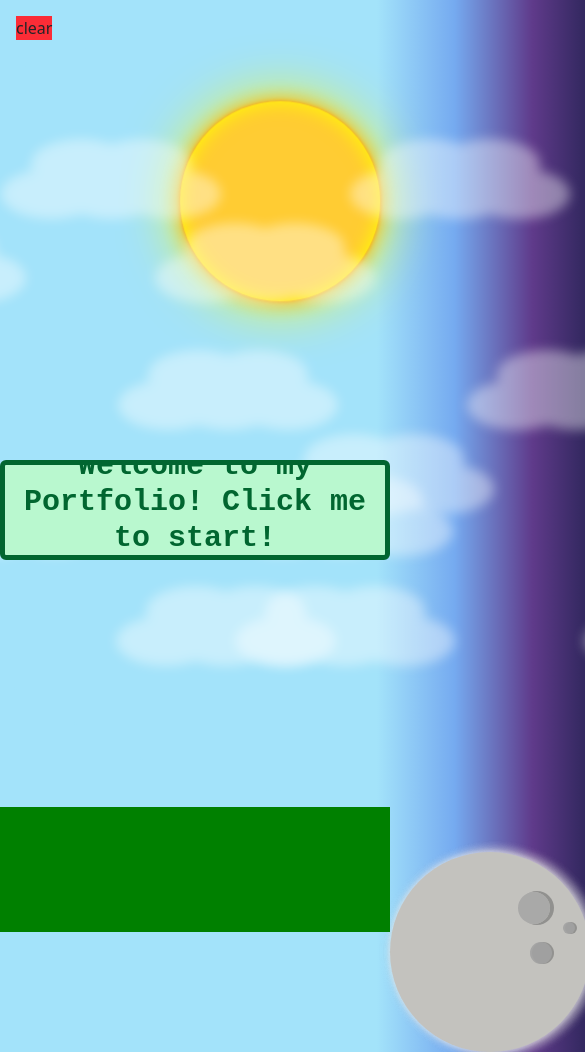
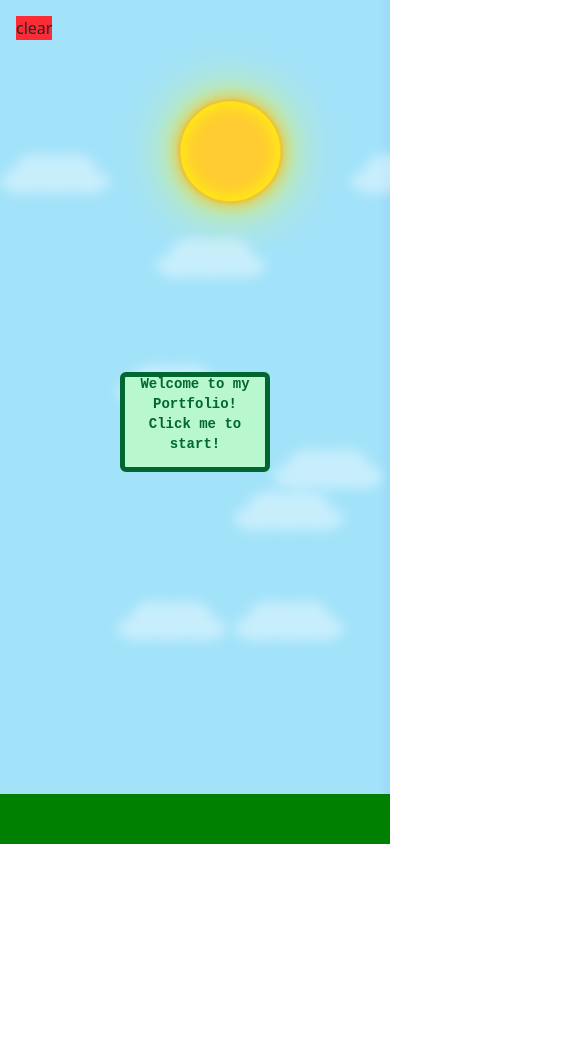
Before and after one commit to cala28124-sketch/portfolio-project, a React app: page / in a window 390 px wide. Shown: the top 1052 px of the page, 585 px wide, since content can reach past the window. After the commit the page ends 844 px from the top, so only its background shows below. Built offline with nearby package versions, Linux system fonts and the light colour scheme; the HTML template or start-up script is replaced by a standard one; a web font is replaced by a local one.

Commit message:
bunch of mobile fixes/finalizations, some work on navbar

```diff
--- a/src/App.css
+++ b/src/App.css
@@ -1,5 +1,13 @@
 @import url("https://fonts.googleapis.com/css?family=Bowlby+One+SC");
 @import "tailwindcss";
+
+html,
+body {
+  width: 100%;
+  height: 100dvh;
+  overflow-x: hidden; /* Prevents side-scrolling */
+  position: relative;
+}
 
 .custom-scrollbar {
   /* Options: auto, thin, or none */
@@ -215,6 +223,8 @@ body.no-scroll {
 }
 
 .cloud {
+  width: 100px;
+  height: 50px;
   -webkit-filter: blur(6px);
   position: absolute;
   background: white;
@@ -223,6 +233,21 @@ body.no-scroll {
     90px -30px 0 white;
   opacity: 0.4;
   z-index: 10;
+}
+
+@media (max-width: 1024px) {
+  .cloud {
+    width: 50px;
+    height: 25px;
+    -webkit-filter: blur(6px);
+    position: absolute;
+    background: white;
+    border-radius: 50%;
+    box-shadow: 30px 0 0 white, 60px 0 0 white, 15px -15px 0 white,
+      45px -15px 0 white;
+    opacity: 0.4;
+    z-index: 10;
+  }
 }
 
 .cloudanimate1 {
@@ -364,14 +389,47 @@ body {
   position: absolute;
   left: 128px;
   top: 40px;
-  width: 32px;
-  height: 32px;
+  width: 36px;
+  height: 36px;
   border-radius: 50%;
   box-shadow: 3px 0 0 1px rgba(98, 98, 98, 0.51),
     7px 45px 0 -5px rgba(162, 162, 162, 0.9),
     9px 45px 0 -5px rgba(100, 100, 100, 0.51),
     35px 20px 0 -10px rgba(162, 162, 162, 0.9),
     37px 20px 0 -10px rgba(100, 100, 100, 0.51);
+}
+@media (max-width: 1024px) {
+  .moon {
+    background-color: #c3c2be;
+    position: absolute;
+    width: 100px;
+    height: 100px;
+    border-radius: 50%;
+    box-shadow: 2.5px 0 5px 1.5px rgba(229, 229, 229, 0.3),
+      0 0 5px 1px rgba(229, 229, 229, 0.3),
+      2.5px 0 5px 1.5px rgba(229, 229, 229, 0.3),
+      0px 0 1.5px 1px rgba(229, 229, 229, 0.3);
+    margin: auto;
+    animation: movedot 120s linear infinite;
+  }
+
+  .moon::after {
+    content: "";
+    background-color: rgba(162, 162, 162, 0.81);
+    display: block;
+    position: absolute;
+    left: 64px;
+    top: 20px;
+    width: 18px;
+    height: 18px;
+    border-radius: 50%;
+
+    box-shadow: 1.5px 0 0 0.5px rgba(98, 98, 98, 0.51),
+      3.5px 22.5px 0 -2.5px rgba(162, 162, 162, 0.9),
+      4.5px 22.5px 0 -2.5px rgba(100, 100, 100, 0.51),
+      17.5px 10px 0 -5px rgba(162, 162, 162, 0.9),
+      18.5px 10px 0 -5px rgba(100, 100, 100, 0.51);
+  }
 }
 
 .dot {
@@ -413,8 +471,6 @@ body {
 .sun {
   display: inline-block;
   border-radius: 50%;
-  height: 200px;
-  width: 200px;
   background: #ffcc33;
   box-shadow: 0 0 4px orange, 0 0 20px orange, 0 0 60px yellow,
     inset 0 0 20px yellow;
--- a/src/App.tsx
+++ b/src/App.tsx
@@ -39,7 +39,7 @@ function App() {
       />
       <div className="pointer-events-none absolute inset-0 startslow">
         <Cloud></Cloud>
-        <div className="sun"></div>
+        <div className="sun w-[100px] h-[100px] md:w-[200px] md:h-[200px]"></div>
       </div>
       <Navbar
         menuclick={menuClick}
--- a/src/components/MatterBox.tsx
+++ b/src/components/MatterBox.tsx
@@ -130,7 +130,7 @@ const MatterBox: FC<Props> = ({
       render: { fillStyle: "black" },
     });
 
-    const ground = Bodies.rectangle(Width / 2, Height, Width, 250, {
+    const ground = Bodies.rectangle(Width / 2, Height, Width, 100, {
       isStatic: true,
       render: { fillStyle: "green" },
     });
@@ -247,7 +247,7 @@ const MatterBox: FC<Props> = ({
       </button>
       <div
         ref={boxRef}
-        className="w-full h-screen absolute z-20 bg-gradient-to-r"
+        className="w-full h-[100dvh] absolute z-20 bg-gradient-to-r"
       >
         <Title
           Start={Start}
--- a/src/components/Navbar.tsx
+++ b/src/components/Navbar.tsx
@@ -50,9 +50,10 @@ const Navbar = ({
   }, [Start]);
   return (
     <>
+      <div className="flex justify-center">
         <div
           id="navbar"
-        className={`flex justify-center mt-2 transition-opacity duration-1600 ease-out z-10 opacity-0 font
+          className={`w-[90%] lg:w-[900px] absolute flex justify-center mt-2 transition-opacity duration-1600 ease-out z-10 opacity-0 font
 
       ${Start ? "startslow" : "pointer-events-none"}
 
@@ -60,7 +61,7 @@ const Navbar = ({
 
       `}
         >
-        <div className="flex text-white font-bold items-center gap-3 justify-center h-20 w-5xl bg-white bg-opacity-50 rounded-full">
+          <div className="flex text-white font-bold items-center gap-3 justify-center h-20 w-full bg-white bg-opacity-50 rounded-full">
             <img
               className="h-12 !rounded-full scale-100 transform transition duration-150 hover:scale-120"
               src="/test_logo.webp"
@@ -127,6 +128,7 @@ const Navbar = ({
             </div>
           </div>
         </div>
+      </div>
     </>
   );
 };
--- a/src/components/PopUp.tsx
+++ b/src/components/PopUp.tsx
@@ -73,11 +73,11 @@ const PopUp = ({
       <div className="flex justify-center">
         <div
           id="aboutme"
-          className={`custom-scrollbar font opacity-0 absolute z-50 flex max-h-[90%] max-w-[95%] flex-col items-center overflow-y-auto rounded-md border-10 border-green-800 bg-green-300 md:h-4/5 md:w-5/6 lg:w-4/5 transition-opacity duration-800 ease-out
+          className={`custom-scrollbar font opacity-0 absolute z-50 flex max-h-[80dvh] max-w-[95%] flex-col items-center overflow-y-auto rounded-md border-10 border-green-800 bg-green-300 md:h-4/5 md:w-5/6 lg:w-4/5 transition-opacity duration-800 ease-out
     ${isOpen ? "start pointer-events-auto" : "pointer-events-none"}`}
         >
           <button
-            className="absolute top-2 right-2"
+            className="absolute top-2 right-0 md:top-2 md:right-2"
             onClick={() => {
               if (isClosed) {
                 setIsOpen(true);
@@ -89,35 +89,37 @@ const PopUp = ({
             }}
           >
             <img
-              className="h-1/10"
+              className="w-[80%] lg:w-full"
               src="\closebutton6.png"
               alt="close button"
             />
           </button>
-          <p className="text-xl font-bold text-green-800 py-4">
+          <p className="text-xl mt-4 font-bold text-green-800 py-4 mb-0">
             Hi, my name is...
           </p>
-
+          <div className="p-3 mb-0">
             <img
               className="block mx-auto p-3 w-[300px] bg-green-800"
               src="/headshotme.jpg"
               alt="source"
             ></img>
+          </div>
 
-          <h1 className="!font-extrabold !text-green-800 py-4">
+          <p className="!font-extrabold !text-green-800 text-center py-4 text-4xl md:text-4xl mb-0">
             ANTHONY CALABRESE!
-          </h1>
-          <p className="text-base font-bold text-green-800 text-center px-6 md: px-12 lg:px-24">
+          </p>
+          <div className="flex flex-col items-center w-[90%]">
+            <p className="text-base text-green-800 mx-auto text-center mx-auto">
               I'm a computer science student here at the University of Central
               Florida! Growing up, I've constantly held a fascination for
               programming and the many things its used to make. Now, I work
               towards improving and using my Software Engineering skills to not
               only better myself, but create tools that I and others can benefit
-            from!
+              from! Click on the boxes below to find more out about me!
             </p>
-          <div className="flex p-2 w-4/5 justify-center">
+            <div className="flex p-2 w-full justify-center text-sm">
               <div
-              className={` flex flex-col items-center transition-opacity duration-800
+                className={`flex flex-col items-center transition-opacity duration-800
 
                 ${button1 ? "opacity-0" : "opacity-100"}
 
@@ -186,7 +188,7 @@ const PopUp = ({
 
                 `}
               >
-              Interests
+                Hobbies
                 <button
                   className="p-2"
                   onClick={() => {
@@ -194,11 +196,12 @@ const PopUp = ({
                   }}
                 >
                   <img
-                  className="block mx-auto p-2 w-[150px] enlargen bg-green-800 size-auto"
+                    className="mx-auto p-2 w-[150px] enlargen bg-green-800 size-auto"
                     src="/test_logo.webp"
                     alt="source"
                   ></img>
                 </button>
+              </div>
             </div>
           </div>
         </div>
--- a/src/components/PopUpCareer.tsx
+++ b/src/components/PopUpCareer.tsx
@@ -69,11 +69,11 @@ const PopUpCareer = ({
       <div className="flex justify-center">
         <div
           id="career"
-          className={`custom-scrollbar font opacity-0 absolute z-50 flex h-[90%] w-[95%] flex-col items-center overflow-y-auto rounded-md border-4 border-green-800 bg-green-300 md:h-4/5 md:w-5/6 md:border-8 lg:w-4/5 lg:border-10 transition-opacity duration-800 ease-out
+          className={`custom-scrollbar font opacity-0 absolute z-50 flex h-[80dvh] w-[95%] flex-col items-center overflow-y-auto rounded-md border-4 border-green-800 bg-green-300 md:h-4/5 md:w-5/6 md:border-8 lg:w-4/5 lg:border-10 transition-opacity duration-800 ease-out
     ${isOpen ? "start pointer-events-auto" : "pointer-events-none"}`}
         >
           <button
-            className="absolute top-2 right-2"
+            className="absolute top-2 right-0 md:top-2 md:right-2"
             onClick={() => {
               if (isClosed) {
                 setIsOpen(true);
@@ -85,18 +85,20 @@ const PopUpCareer = ({
             }}
           >
             <img
-              className="h-[30px]"
+              className="w-[80%] lg:w-full"
               src="\closebutton6.png"
               alt="close button"
             />
           </button>
-          <p className="font-bold text-green-800 text-5xl p-2">My Career</p>
-          <p className="font-bold text-green-800 text-md p-2">
+          <p className="font-bold text-green-800 text-5xl p-2 mt-5">
+            My Career
+          </p>
+          <p className="font-bold text-green-800 text-md p-2 text-center">
             blah blah blah placeholder text placeholder text im talking here to
             take up space
           </p>
-          <div className="flex flex-col items-center gap-5 w-full h-full p-2">
-            <div className="min-h-2/5 w-[90%] border-green-800 border-5 bg-green-400 flex flex-col md:flex-row-reverse ">
+          <div className="flex flex-col items-center w-full p-2">
+            <div className="h-fit w-[90%] border-green-800 border-5 bg-green-400 flex flex-col md:flex-row-reverse ">
               <div className="flex flex-col items-center justify-center p-3">
                 <button
                   onClick={() => {
@@ -145,7 +147,7 @@ const PopUpCareer = ({
             </div>
           </div>
           <div className="flex flex-col items-center gap-5 w-full h-full p-2">
-            <div className="min-h-2/5 w-[90%] border-green-800 border-5 bg-green-400 flex flex-col md:flex-row-reverse ">
+            <div className="h-fit w-[90%] border-green-800 border-5 bg-green-400 flex flex-col md:flex-row-reverse ">
               <div className="flex flex-col items-center justify-center p-3">
                 <button
                   onClick={() => {
--- a/src/components/TestComp.tsx
+++ b/src/components/TestComp.tsx
@@ -130,7 +130,7 @@ const TestComp = ({
         <div
           id={ID}
           ref={externalBoxRef}
-          className="w-48 rounded-md overflow-hidden bg-green-200 text-white absolute pointer-events-none	-top-0 -left-100 border-5 border-green-800"
+          className="w-22 md:w-48 rounded-md overflow-hidden bg-green-200 text-white absolute pointer-events-none	-top-0 -left-100 border-5 border-green-800"
         >
           <button
             className="absolute"
--- a/src/components/Title.tsx
+++ b/src/components/Title.tsx
@@ -142,7 +142,7 @@ const Title = ({
       <div className="flex justify-center item-center absolute w-full h-full pointer-events-none font">
         <div
           id="tutorialpopup"
-          className={`custom-scrollbar absolute flex flex-col max-h-[90%] max-w-[95%] md:max-h-4/5 md:max-w-5/6 lg:max-w-4/5 w-xl items-center border-10 border-green-800 bg-green-300 z-50 overflow-y-auto transition-opacity duration-800 ease-out opacity-0
+          className={`mx-4 custom-scrollbar absolute flex flex-col max-h-[80dvh] max-w-[95%] md:max-h-4/5 md:max-w-5/6 lg:max-w-4/5 w-xl items-center border-10 border-green-800 bg-green-300 z-50 overflow-y-auto transition-opacity duration-800 ease-out opacity-0
     ${isOpen ? "start pointer-events-auto" : "pointer-events-none"}`}
         >
           <button
@@ -179,7 +179,7 @@ const Title = ({
       >
         <div
           ref={externalBoxRef}
-          className={`h-[100px] pointer-events-none absolute flex items-center justify-center rounded-md border-5 border-green-800 bg-green-200 p-2 overflow-hidden titletransition`}
+          className={`h-[100px] w-[150px] lg:h-[100px] lg:w-[250px] pointer-events-none absolute flex items-center justify-center rounded-md border-5 border-green-800 bg-green-200 p-2 overflow-hidden titletransition`}
         >
           <button
             className={`absolute top-0 w-full transition-opacity duration-500 ease-out pointer-events-auto ease-out ${
@@ -197,11 +197,12 @@ const Title = ({
               }
             }}
           >
-            <div className="unfoldtitle flex items-center justify-center bg-green-800 font-extrabold text-green-200 font">
+            <div className="unfoldtitle text-xs lg:text-base flex items-center justify-center bg-green-800 font-extrabold text-green-200 font">
               Click here to open!
             </div>
           </button>
-          <p className="text-center text-3xl font-extrabold text-green-800 pointer-events-none font">
+
+          <p className="text-center text-sm lg:text-xl font-extrabold text-green-800 pointer-events-none font">
             {!Start && (
               <button
                 className="pointer-events-auto"
--- a/src/components/clouds.tsx
+++ b/src/components/clouds.tsx
@@ -4,20 +4,20 @@ import React, { use, useEffect, useState } from "react";
 const Clouds = () => {
   return (
     <>
-      <div className=" cloud top-[20%] w-[100px] h-[50px] cloudanimate1"></div>
-      <div className="cloud top-[20%] w-[100px] h-[50px] cloudanimate2"></div>
-      <div className="cloud top-[30%] left-[-50%] w-[100px] h-[50px] cloudanimate1"></div>
-      <div className="cloud top-[30%] left-[-50%] w-[100px] h-[50px] cloudanimate2"></div>
-      <div className=" cloud top-[55%] left-[70%] w-[100px] h-[50px] cloudanimate1"></div>
-      <div className=" cloud top-[55%] left-[70%] w-[100px] h-[50px] cloudanimate2"></div>
-      <div className=" cloud top-[45%] left-[30%] w-[100px] h-[50px] cloudanimate1"></div>
-      <div className=" cloud top-[45%] left-[30%] w-[100px] h-[50px] cloudanimate2"></div>
-      <div className=" cloud top-[60%] left-[-30%] w-[100px] h-[50px] cloudanimate1"></div>
-      <div className=" cloud top-[60%] left-[-30%] w-[100px] h-[50px] cloudanimate2"></div>
-      <div className=" cloud top-[73%] left-[-60%] w-[100px] h-[50px] cloudanimate1"></div>
-      <div className=" cloud top-[73%] left-[-60%] w-[100px] h-[50px] cloudanimate2"></div>
-      <div className=" cloud top-[73%] left-[60%] w-[100px] h-[50px] cloudanimate1"></div>
-      <div className=" cloud top-[73%] left-[60%] w-[100px] h-[50px] cloudanimate2"></div>
+      <div className=" cloud top-[20%]  cloudanimate1"></div>
+      <div className="cloud top-[20%]  cloudanimate2"></div>
+      <div className="cloud top-[30%] left-[-50%]  cloudanimate1"></div>
+      <div className="cloud top-[30%] left-[-50%]  cloudanimate2"></div>
+      <div className=" cloud top-[55%] left-[70%] cloudanimate1"></div>
+      <div className=" cloud top-[55%] left-[70%]  cloudanimate2"></div>
+      <div className=" cloud top-[45%] left-[30%]  cloudanimate1"></div>
+      <div className=" cloud top-[45%] left-[30%]  cloudanimate2"></div>
+      <div className=" cloud top-[60%] left-[-30%]  cloudanimate1"></div>
+      <div className=" cloud top-[60%] left-[-30%] cloudanimate2"></div>
+      <div className=" cloud top-[73%] left-[-60%]  cloudanimate1"></div>
+      <div className=" cloud top-[73%] left-[-60%]  cloudanimate2"></div>
+      <div className=" cloud top-[73%] left-[60%]  cloudanimate1"></div>
+      <div className=" cloud top-[73%] left-[60%]  cloudanimate2"></div>
     </>
   );
 };
```
Lines whose indentation alone changed are shown as unchanged.
